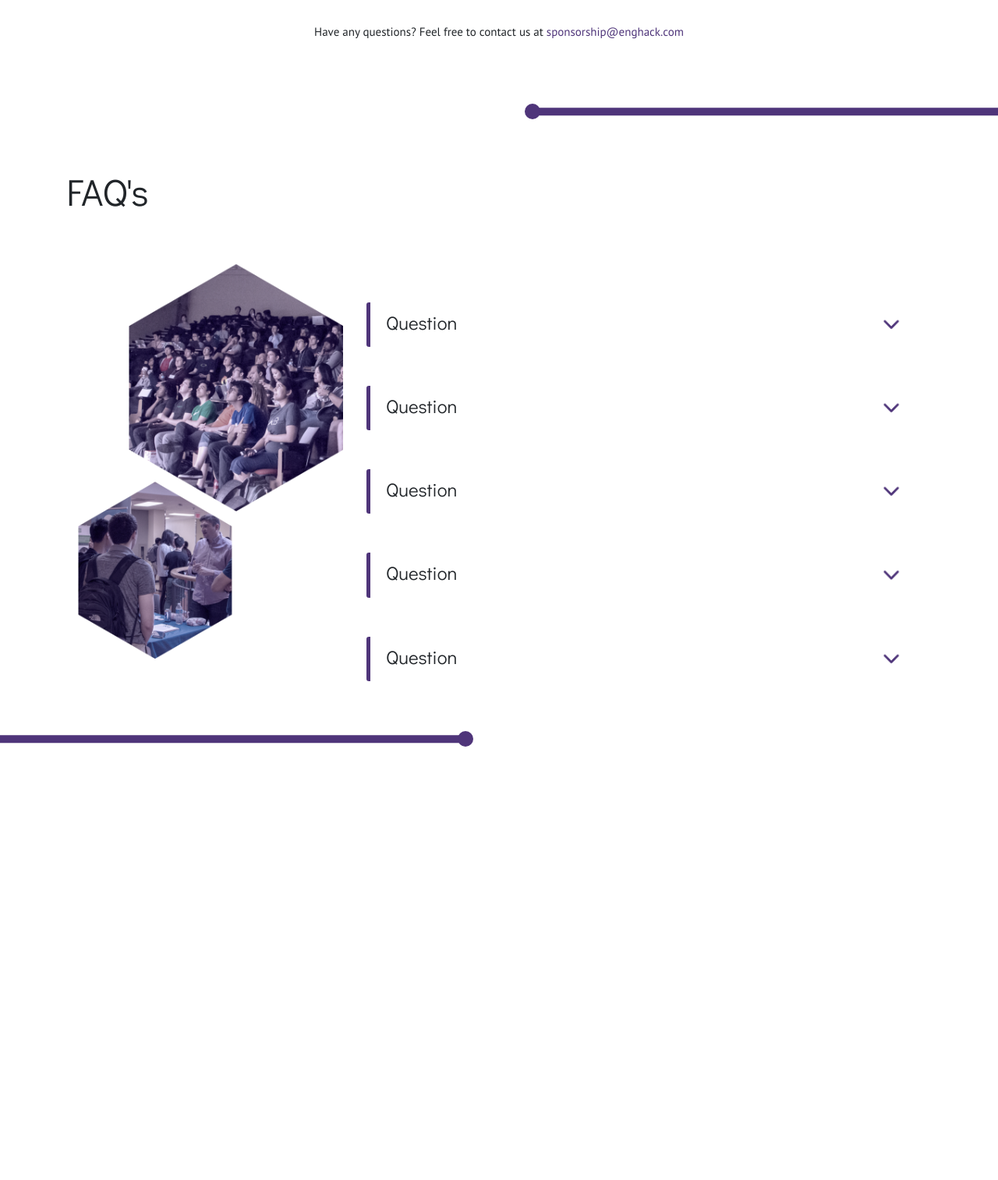
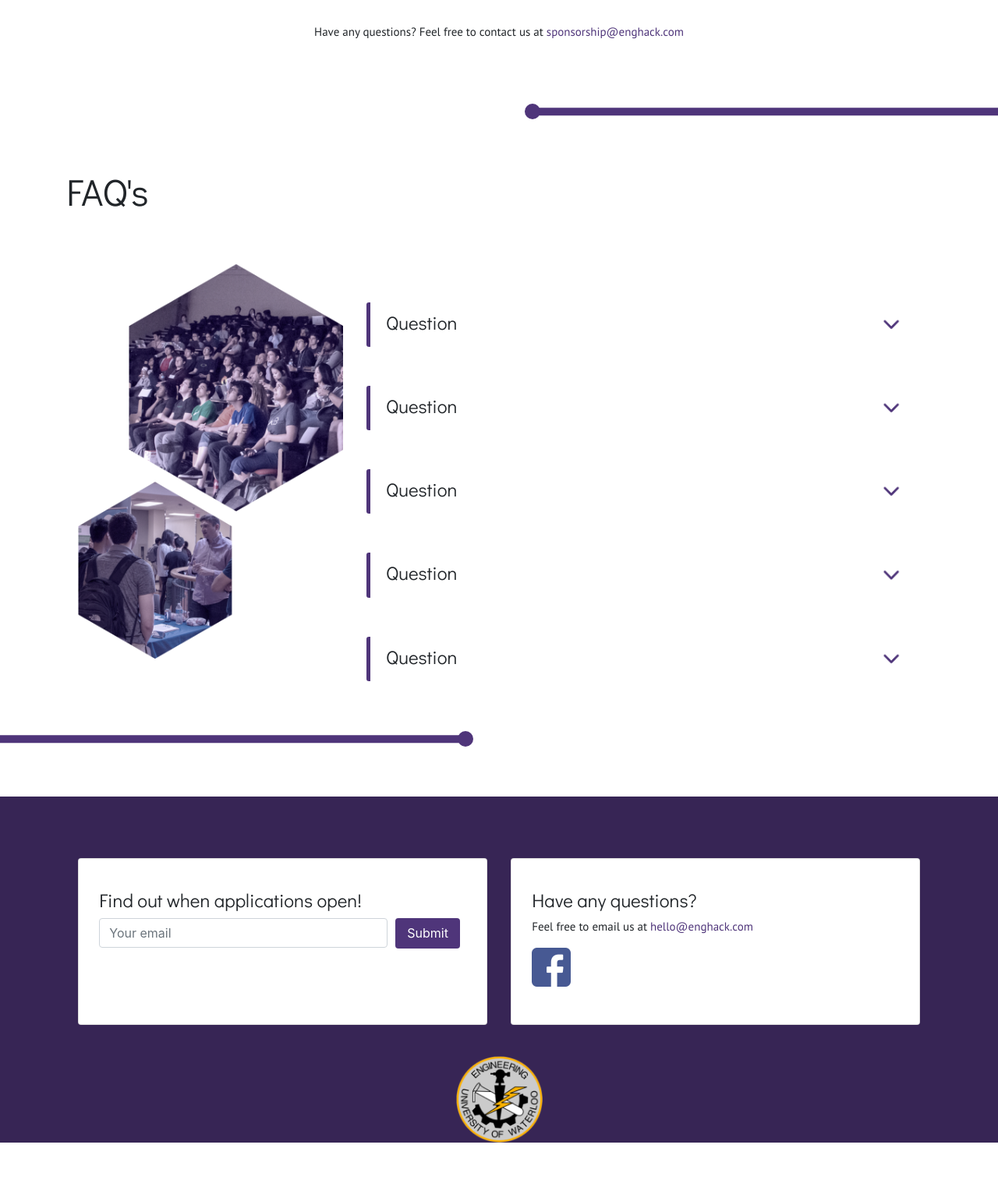
Before and after one commit to EngHack/enghack.github.io, a PHP site: page / in a window 1280 px wide. Shown: the part 3400-4914 px from the top of the page at 78% size. Before the commit the page ends 4358 px from the top, so only its background shows below. Run offline with PHP 8.4, Linux system fonts and the light colour scheme.

Commit message:
add footer

```diff
--- a/css/style.css
+++ b/css/style.css
@@ -62,6 +62,10 @@ a:hover {
 .btn:focus,.btn:active {
   outline: none !important;
   box-shadow: none;
+}
+
+.submit {
+  padding: 7.5px 15px;
 }
 
 /* Other */
@@ -174,7 +178,7 @@ a:hover {
   text-align: left;
 }
 
-.card {
+.faq-card {
   border: none;
   border-left: 5px #4F357A solid;
   border-radius: 3px !important;
@@ -192,6 +196,24 @@ a:hover {
 .chevron {
   width: 5%;
   float: right;
+}
+
+#footer {
+  background-color: #4F357A;
+}
+
+.footer-card {
+  text-align: left;
+  margin-top: 15%;
+  margin-bottom: 2.5em;
+  padding-top: 7.5%;
+  padding-left: 5%;
+  height: 75%;
+}
+
+.engsoc-logo {
+  width: 10%;
+  height: 10%;
 }
 /* Mobile */
 
@@ -234,6 +256,15 @@ a:hover {
   .sponsorship-package {
     width: 100%;
   }
+
+  .footer-card {
+    margin-bottom: 5%;
+  }
+
+  .engsoc-logo {
+    width: 15%;
+    height: 15%;
+  }
 }
 
 @media only screen and (max-width: 425px) {
@@ -252,6 +283,15 @@ a:hover {
   .landing-logo {
     display: inline-block;
     margin-top: 25%;
+  }
+
+  .newsletter-card {
+    display: none;
+  }
+
+  .engsoc-logo {
+    width: 25%;
+    height: 25%;
   }
 }
 
--- a/index.html
+++ b/index.html
@@ -24,7 +24,7 @@
                 <input type="text" class="form-control mb-2" id="inlineFormInput" placeholder="Your email">
               </div>
               <div class="col-auto">
-                <button type="submit" class="btn btn-primary mb-2">Submit</button>
+                <button type="submit" class="btn btn-primary submit mb-2">Submit</button>
               </div>
             </div>
           </form>
@@ -121,7 +121,7 @@
           </div>
           <div class="col-12 col-lg-8">
             <div class="accordion" id="faq-accordion">
-              <div class="card">
+              <div class="card faq-card">
                 <button class="card-header btn collapsed" type="button" data-toggle="collapse" data-target="#collapseOne" aria-expanded="true" aria-controls="collapseOne" id="question-1">
                   <h3 class="mb-0">
                     Question
@@ -134,7 +134,7 @@
                   </div>
                 </div>
               </div>
-              <div class="card">
+              <div class="card faq-card">
                 <button class="card-header btn collapsed" type="button" data-toggle="collapse" data-target="#collapseTwo" aria-expanded="true" aria-controls="collapseTwo" id="question-2">
                   <h3 class="mb-0">
                     Question
@@ -147,7 +147,7 @@
                   </div>
                 </div>
               </div>
-              <div class="card">
+              <div class="card faq-card">
                 <button class="card-header btn collapsed" type="button" data-toggle="collapse" data-target="#collapseThree" aria-expanded="true" aria-controls="collapseThree" id="question-3">
                   <h3 class="mb-0">
                     Question
@@ -160,7 +160,7 @@
                   </div>
                 </div>
               </div>
-              <div class="card">
+              <div class="card faq-card">
                 <button class="card-header btn collapsed" type="button" data-toggle="collapse" data-target="#collapseFour" aria-expanded="true" aria-controls="collapseFour" id="question-4">
                   <h3 class="mb-0">
                     Question
@@ -173,7 +173,7 @@
                   </div>
                 </div>
               </div>
-              <div class="card">
+              <div class="card faq-card">
                 <button class="card-header btn collapsed" type="button" data-toggle="collapse" data-target="#collapseFive" aria-expanded="true" aria-controls="collapseFive" id="question-5">
                   <h3 class="mb-0">
                     Question
@@ -194,6 +194,40 @@
     <div class="row">
       <img src="assets/wire_left.svg" class="wire-divider-left"/>
     </div>
+    <div id="footer">
+      <div class="overlay">
+        <div class="container">
+          <div class="row mb-5">
+            <div class="col-12 col-lg-6">
+              <div class="card footer-card newsletter-card">
+                <h3>Find out when applications open!</h3>
+                <form>
+                  <div id="newsletter-form" class="form-row justify-content-start">
+                    <div class="col-9">
+                      <label class="sr-only" for="inlineFormInput">Name</label>
+                      <input type="text" class="form-control mb-2" id="inlineFormInput" placeholder="Your email">
+                    </div>
+                    <div class="col-auto">
+                      <button type="submit" class="btn btn-primary submit mb-2">Submit</button>
+                    </div>
+                  </div>
+                </form>
+              </div>
+            </div>
+            <div class="col-12 col-lg-6">
+              <div class="card footer-card contact-card">
+                <h3>Have any questions?</h3>
+                <p>Feel free to email us at <a href="mailto:hello@enghack.com">hello@enghack.com</a></p>
+                <a href="https://www.facebook.com/EngHack-209059356351519/"><img width="50px" src="./assets/facebook.png"/></a>
+              </div>
+            </div>
+          </div>
+          <div class="row justify-content-center mb-5">
+            <img class="engsoc-logo" src="./assets/engsoc.png">
+          </div>
+        </div>
+      </div>
+    </div>
   </body>
   <script src="https://code.jquery.com/jquery-3.3.1.slim.min.js" integrity="sha384-q8i/X+965DzO0rT7abK41JStQIAqVgRVzpbzo5smXKp4YfRvH+8abtTE1Pi6jizo" crossorigin="anonymous"></script>
   <script src="https://stackpath.bootstrapcdn.com/bootstrap/4.3.1/js/bootstrap.min.js" integrity="sha384-JjSmVgyd0p3pXB1rRibZUAYoIIy6OrQ6VrjIEaFf/nJGzIxFDsf4x0xIM+B07jRM" crossorigin="anonymous"></script>
```
Also changed, not shown: assets/engsoc.png (added), assets/facebook.png (added).
